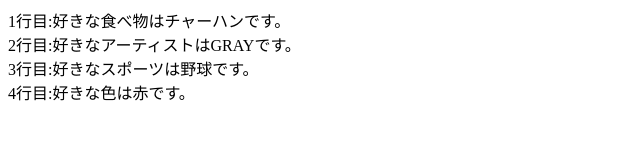
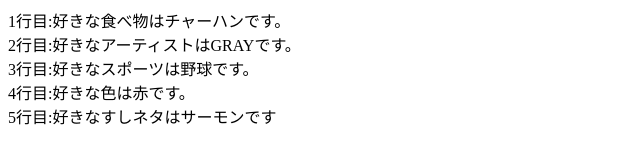
Before and after one commit to Motokazu-ito/Command-test, a plain HTML site: page index.html in a window 1280 px wide. Shown: the whole page, without its empty margins (0-640 px from the left). Drawn offline with Linux system fonts and the light colour scheme.

Commit message:
好きなすしネタの追加

```diff
--- a/index.html
+++ b/index.html
@@ -4,6 +4,7 @@
         1行目:好きな食べ物はチャーハンです。<br>
         2行目:好きなアーティストはGRAYです。<br>
         3行目:好きなスポーツは野球です。<br>
-        4行目:好きな色は赤です。
+        4行目:好きな色は赤です。<br>
+        5行目:好きなすしネタはサーモンです
     </body>
 </html>
```
